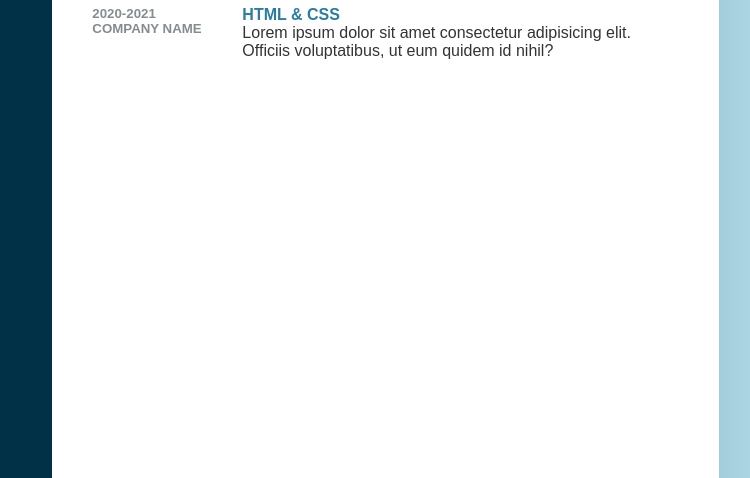
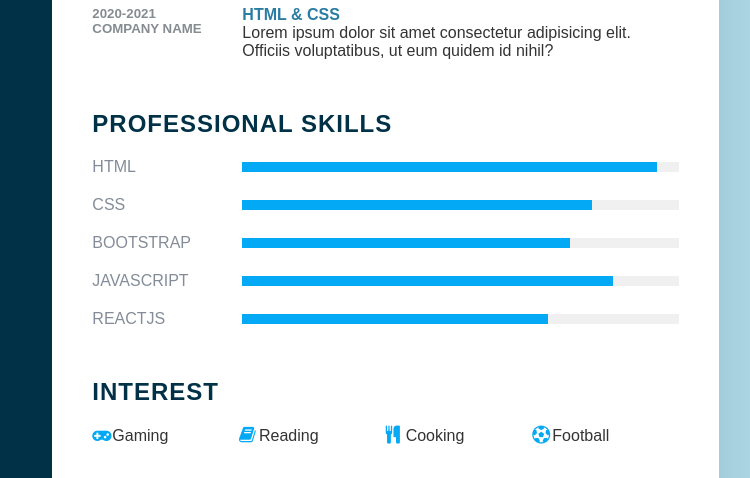
Before and after one commit to ismailshirazi/curriculum-vitae, a plain HTML site: page index.html in a window 1280 px wide. Shown: the part 422-900 px from the top of the page, 421-1171 px from the left. Drawn offline with Linux system fonts and the light colour scheme.

Commit message:
skill add

```diff
--- a/index.html
+++ b/index.html
@@ -139,6 +139,50 @@
                     </div>
                 </div>
             </div>
+
+            <div class="about skills">
+                <h2 class="title2">Professional Skills</h2>
+                <div class="box">
+                    <h4>Html</h4>
+                    <div class="percent">
+                        <div style="width: 95%"></div>
+                    </div>
+                </div>
+                <div class="box">
+                    <h4>CSS</h4>
+                    <div class="percent">
+                        <div style="width: 80%"></div>
+                    </div>
+                </div>
+                <div class="box">
+                    <h4>Bootstrap</h4>
+                    <div class="percent">
+                        <div style="width: 75%"></div>
+                    </div>
+                </div>
+                <div class="box">
+                    <h4>Javascript</h4>
+                    <div class="percent">
+                        <div style="width: 85%"></div>
+                    </div>
+                </div>
+                <div class="box">
+                    <h4>ReactJs</h4>
+                    <div class="percent">
+                        <div style="width: 70%"></div>
+                    </div>
+                </div>
+            </div>
+
+            <div class="about interest">
+                <h2 class="title2">Interest</h2>
+                <ul>
+                    <li><i class="fa fa-gamepad" aria-hidden="true"></i>Gaming</li>
+                    <li><i class="fa fa-book" aria-hidden="true"></i>Reading</li>
+                    <li><i class="fa fa-cutlery" aria-hidden="true"></i>Cooking</li>
+                    <li><i class="fa fa-futbol-o" aria-hidden="true"></i>Football</li>
+                </ul>
+            </div>
         </div>
     </div>
 </body>
--- a/style.css
+++ b/style.css
@@ -196,3 +196,51 @@ p {
     color: #2a7da2;
     font-size: 16px;
 }
+
+.skills .box {
+    position: relative;
+    width: 100%;
+    display: grid;
+    grid-template-columns: 150px 1fr;
+    justify-content: center;
+    align-items: center;
+}
+
+.skills .box h4 {
+    text-transform: uppercase;
+    color: #848c99;
+    font-weight: 500;
+}
+
+.skills .box .percent {
+    position: relative;
+    width: 100%;
+    height: 10px;
+    background-color: #f0f0f0;
+}
+
+.skills .box .percent div {
+    position: absolute;
+    top: 0;
+    left: 0;
+    height: 100%;
+    background: #03a9f4;
+}
+
+.interest ul {
+    display: grid;
+    grid-template-columns: repeat(4, 1fr);
+}
+
+.interest ul li {
+    list-style: none;
+    color: #333;
+    font-weight: 500;
+    margin: 10px 0;
+}
+
+.interest ul li .fa {
+    color: #03a9f4;
+    font-size: 18px;
+    width: 20px;
+}
```
